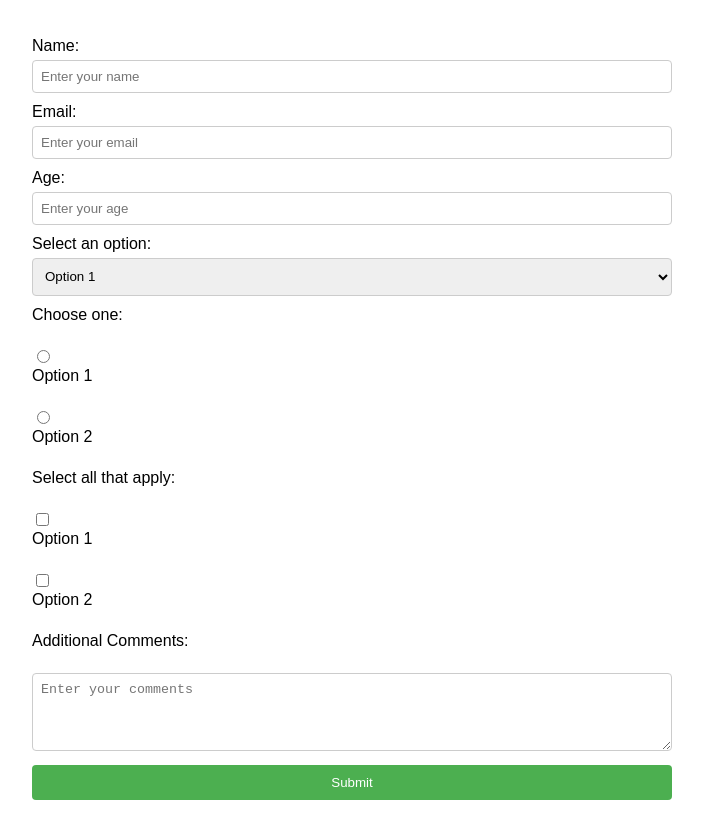
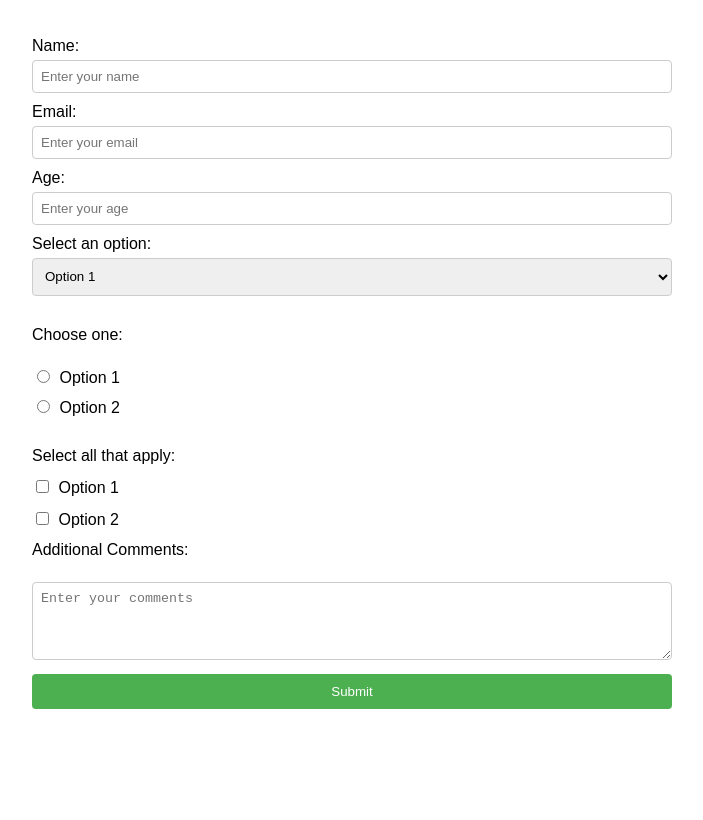
Before and after one commit to Mr-Daniels-2025/Survey-Form, a plain HTML site: page index.html in a window 1280 px wide. Shown: the part 101-921 px from the top of the page, without its empty margins (288-991 px from the left). After the commit the page ends 830 px from the top, so only its background shows below. Drawn offline with Linux system fonts and the light colour scheme.

Commit message:
Update styles.css

```diff
--- a/styles.css
+++ b/styles.css
@@ -54,6 +54,34 @@ body {
     margin-right: 5px;
   }
 
+  #chooseOne-label {
+    margin-top: 20px; /* Adjust as needed */
+  }
+
+  #checkbox-label {
+    margin-top: 20px; /* Adjust as needed */
+  }
+
+  /* Adjusting "Choose one" and "Select all that apply" layout */
+  label[for="radio1"],
+  label[for="radio2"],
+  label[for="checkbox1"],
+  label[for="checkbox2"] {
+    display: inline-block;
+    width: auto;
+    margin-bottom: 10px;
+    margin-right: 20px;
+  }
+
+  /* Adjusting "Select all that apply" spacing */
+  label[for="checkbox1"],
+  label[for="checkbox2"] {
+    display: inline-block;
+    width: auto;
+    margin-bottom: 12px; /* Adjust as needed */
+    margin-right: 20px;
+  }
+
   /* Textarea Styles */
   textarea {
     resize: vertical;
```
